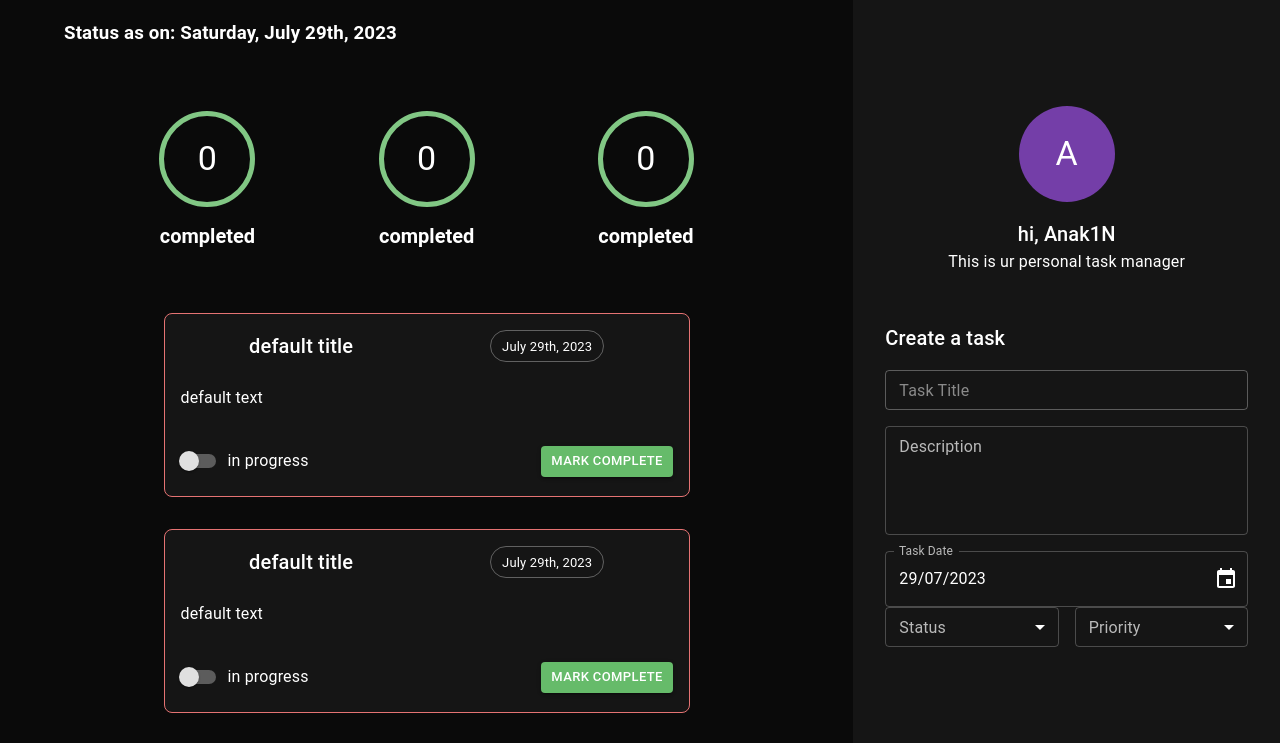
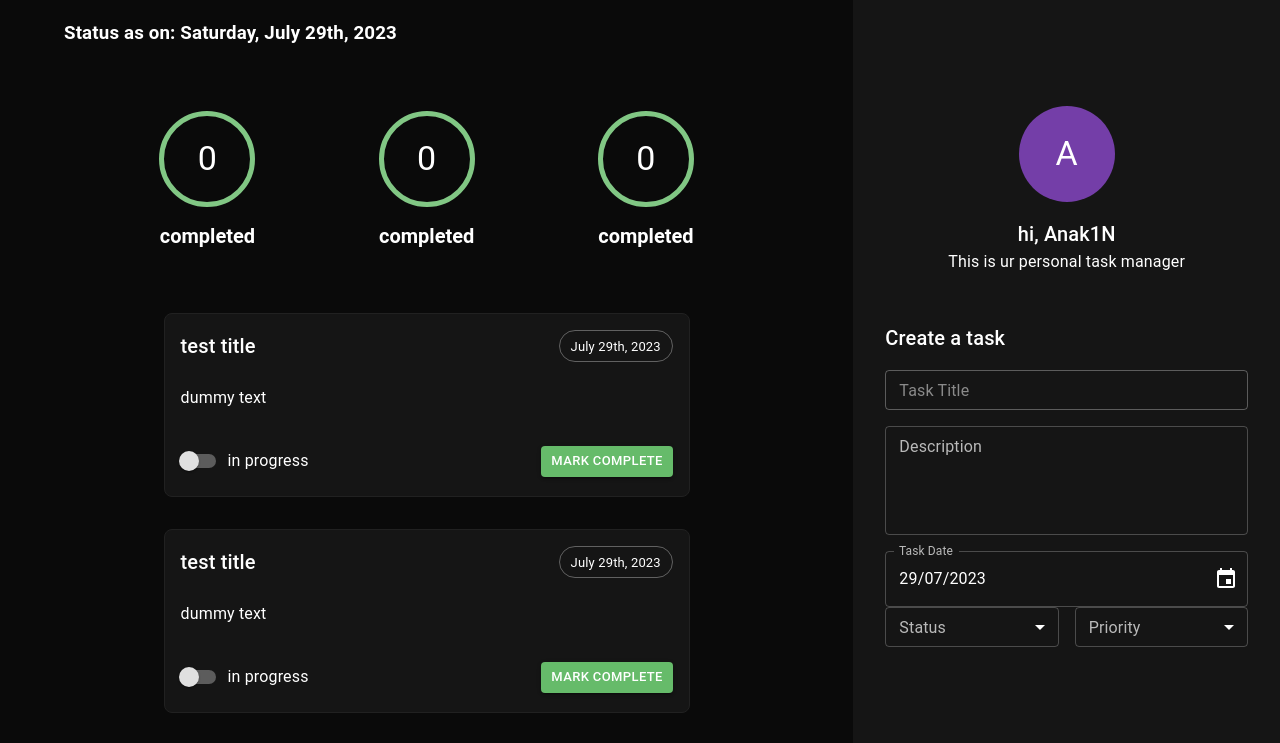
Before and after one commit to penevmx/todoApp, a React (Create React App) app: page / in a window 1280 px wide. Shown: the top 743 px of the page. Built offline with nearby package versions, Linux system fonts and the light colour scheme.

Commit message:
chore: set default props for Task and add helper func to render boreder color

```diff
--- a/src/components/Task/Task.tsx
+++ b/src/components/Task/Task.tsx
@@ -3,8 +3,26 @@
 import TaskHeader from './_taskHeader';
 import TaskDescription from './_taskDescription';
 import TaskFooter from './_taskFooter';
+import { ITask } from './interfaces/ITask';
+import { Priority } from '../CreateTaskForm/enums/Priority';
+import { Status } from '../CreateTaskForm/enums/Status';
+import PropTypes from 'prop-types';
+import { renderPriorityBorderColor } from './helpers/renderPriorityBorderColor';
 
-const Task: FC = (props): ReactElement => {
+const Task: FC<ITask> = (
+    props
+): ReactElement => {
+
+    const {
+        title = 'test title',
+        date = new Date(),
+        description = 'dummy text',
+        priority = Priority.normal,
+        status = Status.completed,
+        onStatusChange = (e) => { console.log(e) },
+        onClick = (e) => { console.log(e) },
+    } = props;
+
     return (
         <Box
             display='flex'
@@ -18,14 +36,23 @@
                 backgroundColor: 'background.paper',
                 borderRadius: '8px',
                 border: '1px solid',
-                borderColor: 'error.light'
+                borderColor: renderPriorityBorderColor(priority),
             }}
         >
-            <TaskHeader />
-            <TaskDescription />
-            <TaskFooter/>
+            <TaskHeader title={title} date={date} />
+            <TaskDescription description={description} />
+            <TaskFooter onStatusChange={onStatusChange} onClick={onClick} />
         </Box>
     )
 }
 
+Task.propTypes = {
+    title: PropTypes.string,
+    date: PropTypes.instanceOf(Date),
+    description: PropTypes.string,
+    priority: PropTypes.string,
+    status: PropTypes.string,
+    onClick: PropTypes.func,
+    onStatusChange: PropTypes.func,
+}
 export default Task
--- a/src/components/Task/_taskHeader.tsx
+++ b/src/components/Task/_taskHeader.tsx
@@ -13,7 +13,7 @@
     return (
         <Box
             display='flex'
-            justifyContent='space-around'
+            justifyContent='space-between'
             width='100%'
             mb={3}
         >
--- /dev/null
+++ b/src/components/Task/helpers/renderPriorityBorderColor.ts
@@ -0,0 +1,15 @@
+import { Priority } from './../../CreateTaskForm/enums/Priority';
+export const renderPriorityBorderColor = (
+    priority: string
+): string => {
+    switch (priority) {
+        case Priority.normal:
+            return 'grey.900';
+        case Priority.low:
+            return 'info.light';
+        case Priority.high:
+            return 'error.light';
+        default:
+            return 'grey.900';
+    }
+}
--- /dev/null
+++ b/src/components/Task/interfaces/ITask.ts
@@ -0,0 +1,10 @@
+import { Priority } from './../../CreateTaskForm/enums/Priority';
+import { ITaskDescription } from "./ITaskDescription";
+import { ITaskFooter } from "./ITaskFooter";
+import { ITaskHeader } from "./ITaskHeader";
+
+export interface ITask extends ITaskHeader, ITaskDescription, ITaskFooter {
+    id?: string;
+    priority?: string;
+    status?: string;
+}
```
